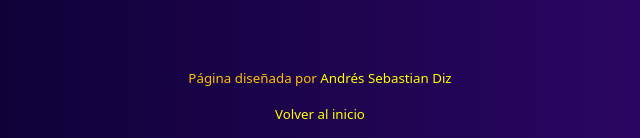
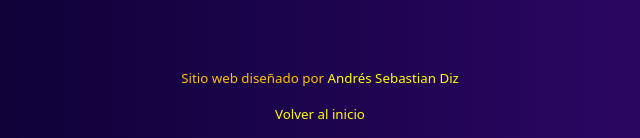
Before and after one commit to lucasescalante/web, a plain HTML site: page index.html in a window 1280 px wide. Shown: the part 5795-5933 px from the top of the page, 320-960 px from the left. Drawn offline with nearby package versions, Linux system fonts and the light colour scheme.

Commit message:
Update index.html

```diff
--- a/index.html
+++ b/index.html
@@ -236,7 +236,7 @@
 
   <div class="d-flex justify-content-center">
     <footer class="text-warning">
-      <p class="text-center" style="font-size: smaller;">Página diseñada por <a href="https://wa.me/+5491165859765" class="afinal">Andrés Sebastian Diz</a></p>
+      <p class="text-center" style="font-size: smaller;">Sitio web diseñado por <a href="https://wa.me/+5491165859765" class="afinal">Andrés Sebastian Diz</a></p>
       <p class="text-center" style="font-size: smaller;"><a href="#inicio" class="afinal">Volver al inicio</a></p>
     </footer>
   </div>
```
